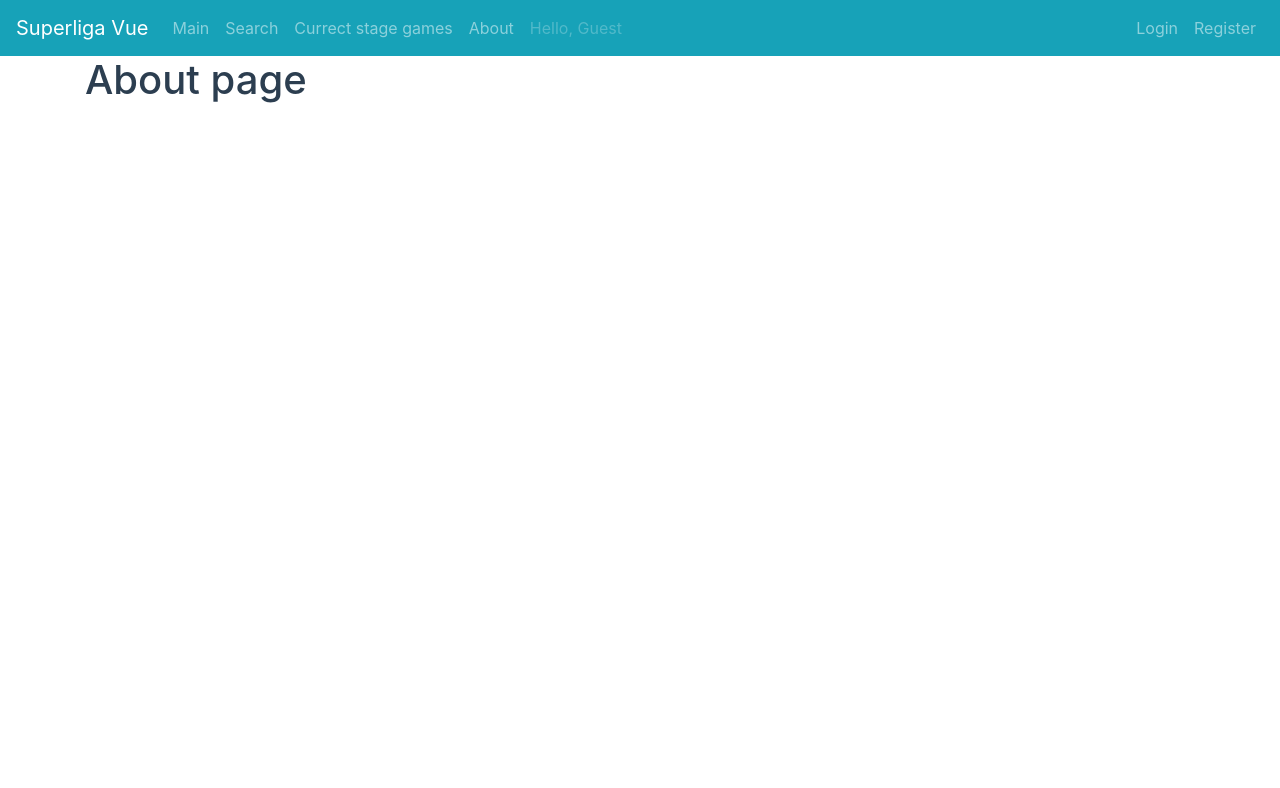
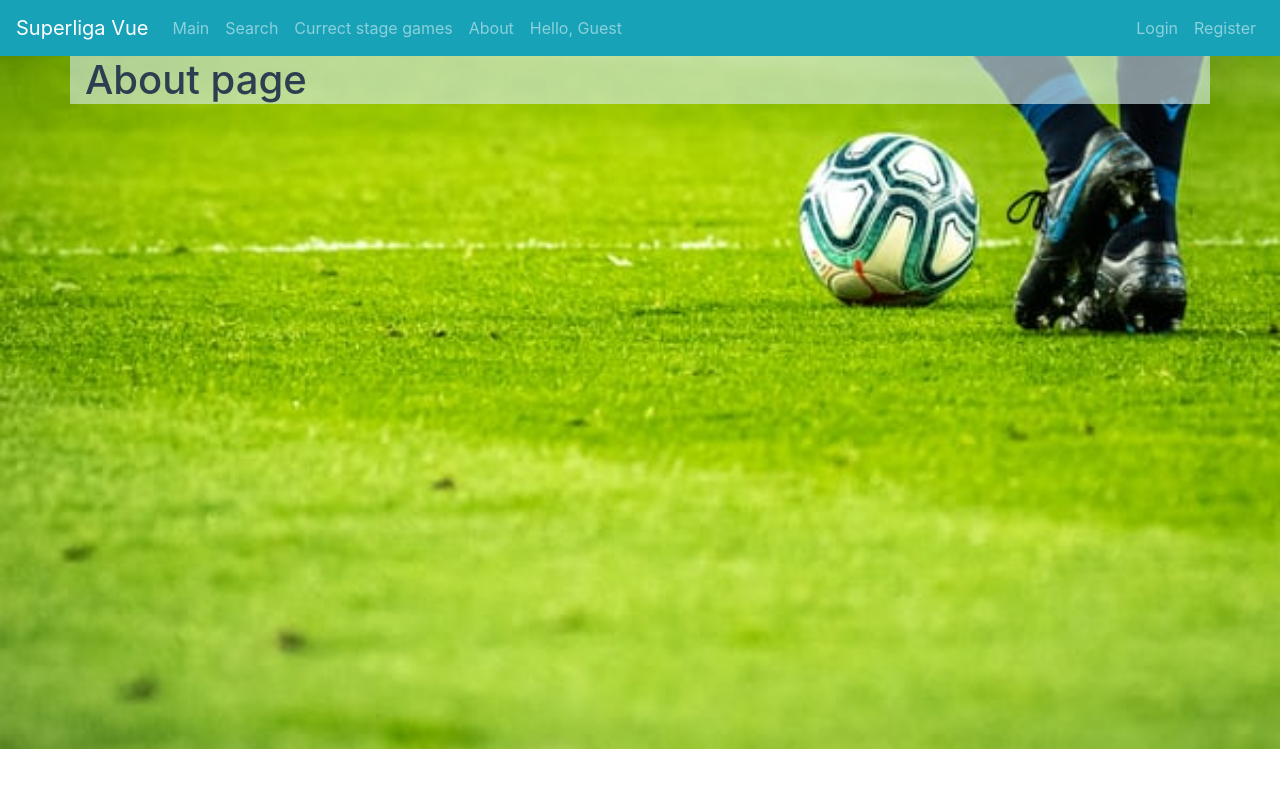
Before and after one commit to Web-Development-Environments-2021/assignment-3-3-316406529_203438536, a Vue app: page /#/about in a window 1280 px wide. Shown: the top 788 px of the page. Built offline with nearby package versions, Linux system fonts and the light colour scheme; no server answers.

Commit message:
design background

```diff
--- a/src/App.vue
+++ b/src/App.vue
@@ -1,16 +1,14 @@
 <template>
   <div id="app">
-    <b-navbar
-      fixed="top"
-      sticky
-      toggleable="lg"
-      type="dark"
-      variant="info"
-    >
-      <b-navbar-brand :to="{ name: 'main' }">Superliga Vue</b-navbar-brand>
+    <b-navbar fixed="top" sticky toggleable="lg" type="dark" variant="info">
+      <b-navbar-brand :to="{ name: 'main' }" id="nav-bar-brand"
+        >Superliga Vue</b-navbar-brand
+      >
       <b-collapse id="nav-collapse" is-nav>
         <b-navbar-nav>
-          <b-nav-item :to="{ name: 'main' }">Main</b-nav-item>
+          <b-nav-item class="nav-bar-item-css" :to="{ name: 'main' }"
+            >Main</b-nav-item
+          >
           <b-nav-item :to="{ name: 'search' }">Search</b-nav-item>
           <b-nav-item :to="{ name: 'curStageGames' }"
             >Currect stage games</b-nav-item
@@ -18,7 +16,7 @@
           <b-nav-item :to="{ name: 'about' }">About</b-nav-item>
         </b-navbar-nav>
         <b-navbar-nav>
-          <b-nav-item disabled >Hello, {{ userInUse }}</b-nav-item>
+          <b-nav-item>Hello, {{ userInUse }}</b-nav-item>
         </b-navbar-nav>
         <b-navbar-nav class="ml-auto" v-if="!$root.store.username">
           <b-nav-item :to="{ name: 'login' }">Login</b-nav-item>
@@ -124,12 +122,18 @@ export default {
   -moz-osx-font-smoothing: grayscale;
   color: #2c3e50;
   min-height: 100vh;
+  // background-color: #c0f1f3;
+  background-image: url("./assets/background3.jpg");
+  background-repeat: no-repeat;
+  background-size: 100%;
 }
 
 #nav {
   padding: 30px;
 }
-
+#nav-bar-brand:hover {
+  color: #45574fd0;
+}
 #nav a {
   font-weight: bold;
   color: #2c3e50;
@@ -138,4 +142,10 @@ export default {
 #nav a.router-link-exact-active {
   color: #42b983;
 }
+.nav-bar-item-css:hover {
+  color: #45574fd0;
+}
+.title {
+  color: #58a7aa;
+}
 </style>
--- a/src/pages/AboutPage.vue
+++ b/src/pages/AboutPage.vue
@@ -3,3 +3,12 @@
     <h1>About page</h1>
   </div>
 </template>
+>
+<script>
+export default {};
+</script>
+<style scoped>
+div.container {
+  background-color: rgba(215, 237, 241, 0.61);
+}
+</style>
--- a/src/pages/MainPage.vue
+++ b/src/pages/MainPage.vue
@@ -1,9 +1,13 @@
 <template>
   <div class="container">
-    <h1 class="title">Main Page</h1>
-    <LoginPage v-if="!$root.store.username"></LoginPage>
-    <FavoriteGames :showCunt="3" v-else></FavoriteGames>
-    <LeagueInfo></LeagueInfo>
+    <!-- <h1 class="title">Main Page</h1> -->
+    <div id="login-or-games-div">
+      <LoginPage v-if="!$root.store.username" id=""></LoginPage>
+      <FavoriteGames :showCunt="3" v-else></FavoriteGames>
+    </div>
+    <div id="leugue-info-div">
+      <LeagueInfo></LeagueInfo>
+    </div>
   </div>
 </template>
 
@@ -16,13 +20,21 @@ export default {
     LeagueInfo,
     LoginPage,
     FavoriteGames,
-    },
+  },
 };
 </script>
 
 <style lang="scss" scoped>
-.RandomRecipes {
-  margin: 10px 0 10px;
+div.container {
+  // margin: 10px 0 10px;
+  // position: absolute;
+  // left: 50%;
+  // top: 50%;
+  // transform: translate(-50%, -50%);
+  // border: 5px solid #ffff00;
+  // padding: 10px;
+  margin: 0 auto;
+  background-color: rgba(215, 237, 241, 0.61);
 }
 .blur {
   -webkit-filter: blur(5px); /* Safari 6.0 - 9.0 */
@@ -32,4 +44,19 @@ export default {
   pointer-events: none;
   cursor: default;
 }
+#login-or-games-div {
+  position: -webkit-sticky;
+  top: 10px;
+  left: 20px;
+  right: 200px;
+}
+// #login-or-games-div#login-comp-css {
+//   position: relative;
+//   top: 10px;
+//   left: 20px;
+//   right: 200px;
+// }
+#leugue-info-div {
+  position: auto;
+}
 </style>
--- a/src/pages/RegisterPage.vue
+++ b/src/pages/RegisterPage.vue
@@ -352,5 +352,6 @@ export default {
 <style lang="scss" scoped>
 .container {
   max-width: 500px;
+  background-color: rgba(215, 237, 241, 0.61);
 }
 </style>
--- a/src/pages/SearchPage.vue
+++ b/src/pages/SearchPage.vue
@@ -20,11 +20,18 @@
           </b-dropdown>
         </template>
       </b-input-group>
-      <br>
-      <SearchPlayer :searchQuery="searchQuery" :teamsList="teamsList" :LocationsList="LocationsList" v-if="searchAtribute == 'player'"></SearchPlayer>
-      <SearchTeam v-if="searchAtribute == 'team'" :searchQuery="searchQuery"></SearchTeam>
+      <br />
+      <SearchPlayer
+        :searchQuery="searchQuery"
+        :teamsList="teamsList"
+        :LocationsList="LocationsList"
+        v-if="searchAtribute == 'player'"
+      ></SearchPlayer>
+      <SearchTeam
+        v-if="searchAtribute == 'team'"
+        :searchQuery="searchQuery"
+      ></SearchTeam>
     </div>
-
   </div>
 </template>
 
@@ -88,13 +95,19 @@ export default {
     },
   },
   computed: {
-    mainQueryDataList(){
-      if(this.searchAtribute =='player'){return this.playersList;}
-      else{return this.teamsList;}
+    mainQueryDataList() {
+      if (this.searchAtribute == "player") {
+        return this.playersList;
+      } else {
+        return this.teamsList;
+      }
     },
-    searchQuery(){return this.searchQueryinput;},
-    searchAtribute(){return this.curSearchAtribute;},
-
+    searchQuery() {
+      return this.searchQueryinput;
+    },
+    searchAtribute() {
+      return this.curSearchAtribute;
+    },
   },
   mounted() {
     console.log("enter search page");
@@ -104,6 +117,9 @@ export default {
 </script>
 
 <style scoped>
+#searchAttributes {
+  background-color: rgba(215, 237, 241, 0.61);
+}
 #search-input {
   margin-left: 25%;
   width: 500px;
@@ -115,5 +131,4 @@ export default {
   margin-left: 50%;
   width: 500px;
 }
-
 </style>
--- a/src/pages/curStagePage.vue
+++ b/src/pages/curStagePage.vue
@@ -4,9 +4,12 @@
     <div id="showRes">
       <div v-if="!isBusy">
         <h2>Future Games</h2>
-          <gamesTableShow :Items="FutureItems" :Fields="FutureFields"></gamesTableShow>
+        <gamesTableShow
+          :Items="FutureItems"
+          :Fields="FutureFields"
+        ></gamesTableShow>
       </div>
-      <h1 v-else :busy=true>loading Data, Please wait</h1>
+      <h1 v-else :busy="true">loading Data, Please wait</h1>
       <!-- <b-table :items="FutureItems" :busy="isBusy" :fields="FutureFields"
       :sort-by.sync="sortBy" :sort-desc.sync="sortDesc" sort-icon-left responsive="sm">
       <template #table-busy>
@@ -18,7 +21,10 @@
       </b-table> -->
       <div v-if="!isBusy">
         <h2>Past Games</h2>
-        <gamesTableShow :Items="PastItems" :Fields="PastFields"></gamesTableShow>
+        <gamesTableShow
+          :Items="PastItems"
+          :Fields="PastFields"
+        ></gamesTableShow>
       </div>
       <!-- <b-table :items="PastItems" :busy="isBusy" :fields="PastFields" sort-icon-left responsive="sm">
         <template #table-busy>
@@ -37,7 +43,6 @@
       </b-modal> -->
     </div>
   </div>
-
 </template>
 
 <script>
@@ -45,7 +50,7 @@
 import gamesTableShow from "../components/GamesTableShow.vue";
 
 export default {
-    data(){
+  data() {
     return {
       stagePastGames: [],
       stageFutureGames: [],
@@ -54,34 +59,34 @@ import gamesTableShow from "../components/GamesTableShow.vue";
       PastItems: [],
       PastFields: [],
       curEventsList: [],
-        sortBy: 'age',
+      sortBy: "age",
       sortDesc: false,
       isBusy: true,
-      }
+    };
   },
-    components:{
+  components: {
     // gameEvents,
     gamesTableShow,
   },
-    methods:{
-      async getStageGames(){
+  methods: {
+    async getStageGames() {
       const response = await this.axios.get(
-          `http://localhost:3000/league/currentStageDetails`,
+        `http://localhost:3000/league/currentStageDetails`
       );
-        if(response.status == 400){
+      if (response.status == 400) {
         console.log("no premission, ban");
         return;
       }
       console.log(response);
       return response.data;
     },
-      setTables(data){
+    setTables(data) {
       this.setFutureTable(data.futureGamesList);
       this.setPastTable(data.pastGamesList);
     },
-      setFutureTable(data){
-        this.FutureItems = data.map((g)=>{
-          return{
+    setFutureTable(data) {
+      this.FutureItems = data.map((g) => {
+        return {
           game_id: g.game_id,
           game_date: g.game_date,
           game_hour: g.game_hour,
@@ -91,21 +96,21 @@ import gamesTableShow from "../components/GamesTableShow.vue";
           away_team_id: g.away_team_id,
           field: g.field,
           referee_name: g.referee_name,
-          }
+        };
       });
       this.FutureFields = [
-          {key: 'game_id', sortable: true},
-          {key: 'game_date', sortable: true},
-          {key: 'game_hour', sortable: true},
-          {key: 'referee_name', sortable: false},
-          {key: 'field', sortable: true},
-          {key: 'home_team', sortable: true},
-          {key: 'away_team', sortable: true},
-        ]
+        { key: "game_id", sortable: true },
+        { key: "game_date", sortable: true },
+        { key: "game_hour", sortable: true },
+        { key: "referee_name", sortable: false },
+        { key: "field", sortable: true },
+        { key: "home_team", sortable: true },
+        { key: "away_team", sortable: true },
+      ];
     },
-      setPastTable(data){
-        this.PastItems = data.map((g)=>{
-          return{
+    setPastTable(data) {
+      this.PastItems = data.map((g) => {
+        return {
           game_id: g.game_id,
           game_date: g.game_date,
           game_hour: g.game_hour,
@@ -116,34 +121,38 @@ import gamesTableShow from "../components/GamesTableShow.vue";
           field: g.field,
           referee_name: g.referee_name,
           eventSchedule: g.eventSchedule,
-          }
+        };
       });
       this.PastFields = [
-          {key: 'game_id', sortable: true},
-          {key: 'game_date', sortable: true},
-          {key: 'game_hour', sortable: true},
-          {key: 'referee_name', sortable: false},
-          {key: 'field', sortable: true},
-          {key: 'home_team', sortable: true},
-          {key: 'away_team', sortable: true},
-          {key: 'home_team_goal', sortable: false},
-          {key: 'away_team_goal', sortable: false},
-          {key: 'eventSchedule',label:'Game events', sortable: false},
-
-        ]
+        { key: "game_id", sortable: true },
+        { key: "game_date", sortable: true },
+        { key: "game_hour", sortable: true },
+        { key: "referee_name", sortable: false },
+        { key: "field", sortable: true },
+        { key: "home_team", sortable: true },
+        { key: "away_team", sortable: true },
+        { key: "home_team_goal", sortable: false },
+        { key: "away_team_goal", sortable: false },
+        { key: "eventSchedule", label: "Game events", sortable: false },
+      ];
     },
-      CurEventData(data){
+    CurEventData(data) {
       console.log(data);
       this.curEventsList = data;
       console.log("set event data");
       console.log(this.curEventsList);
-      }
+    },
   },
   async mounted() {
     console.log("enter League managment page");
-      const data =await  this.getStageGames();
+    const data = await this.getStageGames();
     this.setTables(data);
-      this.isBusy=false;
+    this.isBusy = false;
   },
+};
+</script>
+<style scoped>
+div.container {
+  background-color: rgba(215, 237, 241, 0.61);
 }
-</script>
+</style>
```
Also changed, not shown: src/pages/LoginPage.vue (+17 -17 lines), src/assets/background3.jpg (added). Lines whose indentation alone changed are shown as unchanged.
